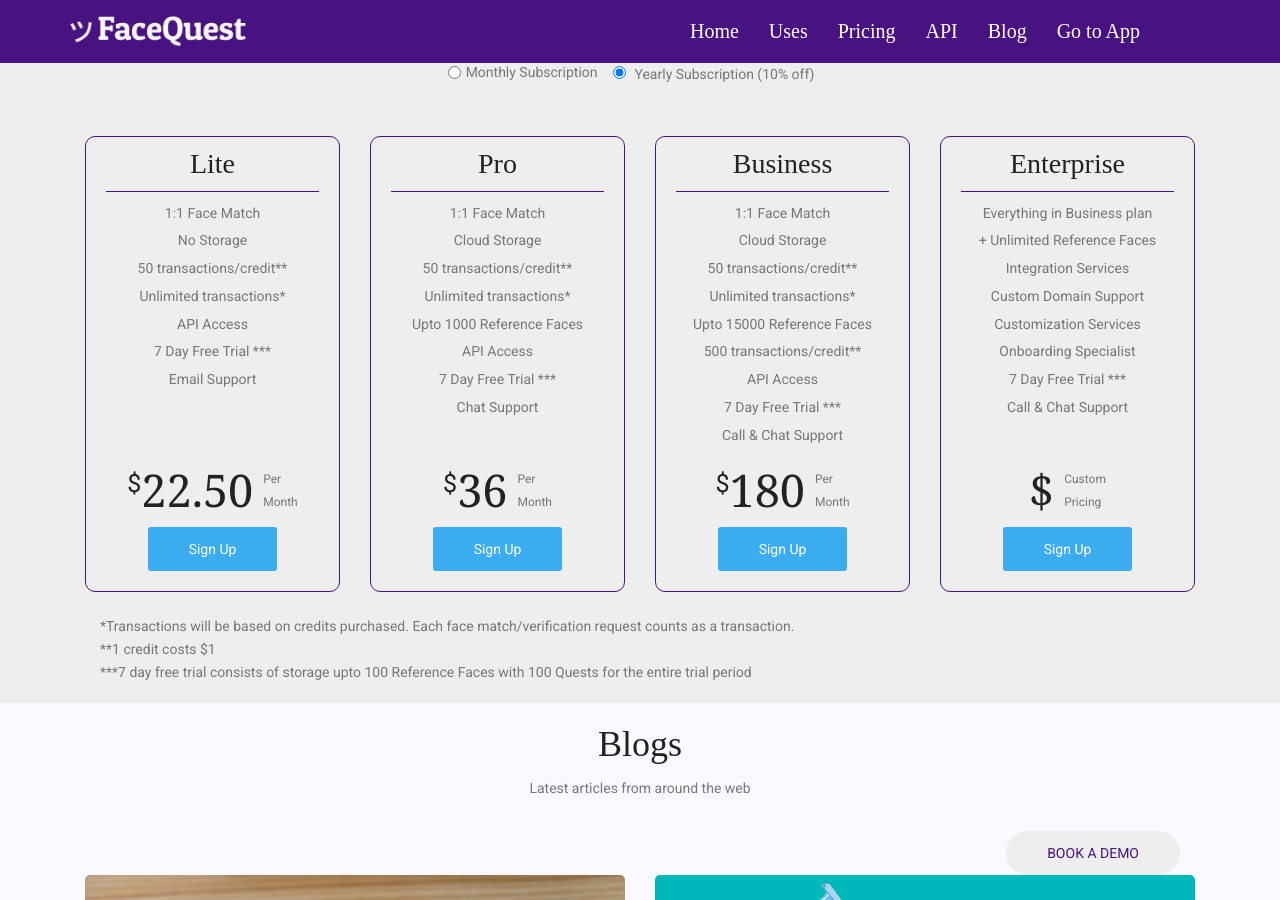
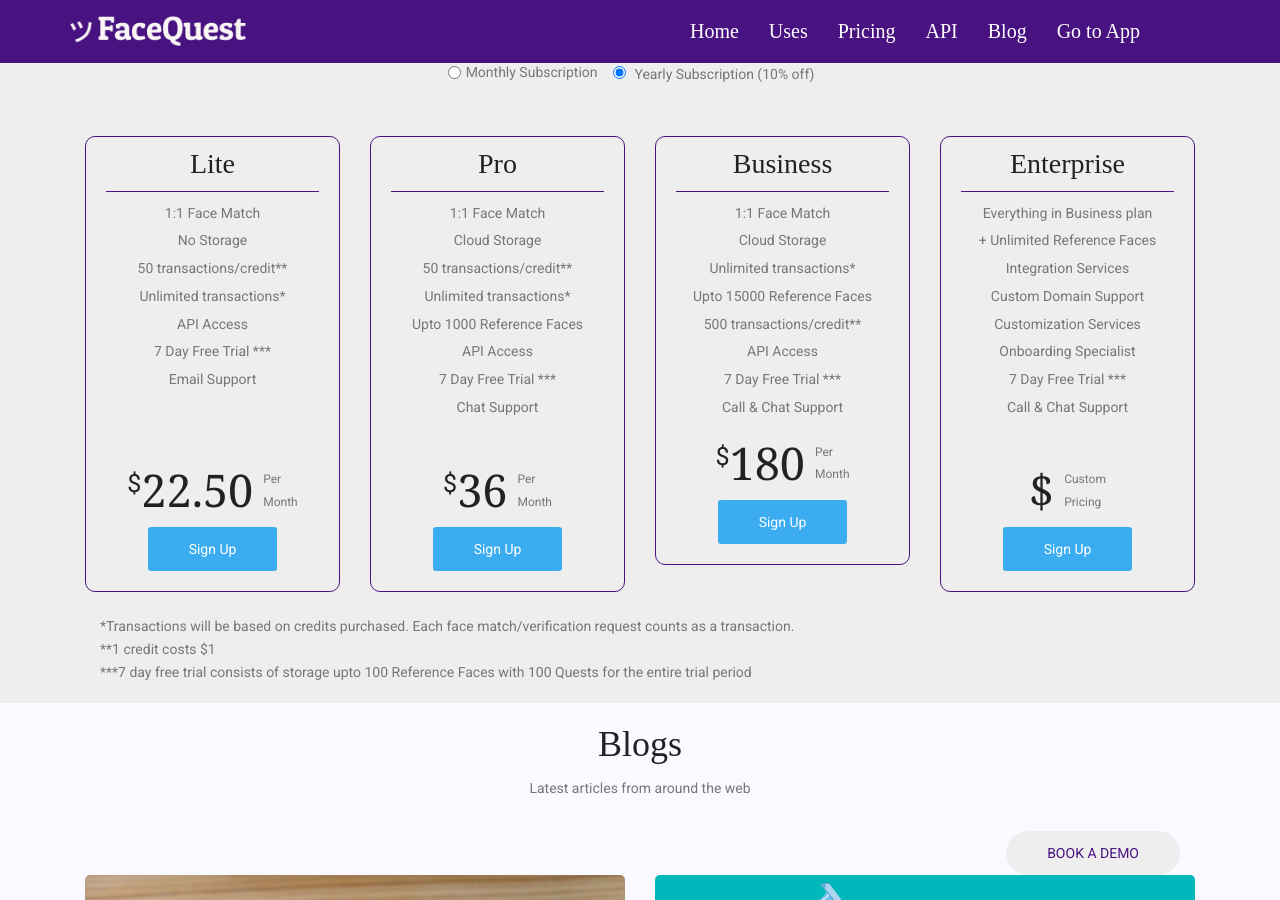
Before and after one commit to ampyard/facequest, a Jekyll site: the page built from index.html, in a window 1280 px wide and 900 px high, scrolled down 2778 px. Built offline with Jekyll 4.4.1, drawn with Linux system fonts in a browser that asks for light colours; nearby versions of some CDN libraries; some web fonts are replaced; comment, search, counter and statistics services are not loaded.

Commit message:
Update pricing_area.html

```diff
--- a/_includes/pricing_area.html
+++ b/_includes/pricing_area.html
@@ -78,7 +78,6 @@
           <ul class="lists">
             <li>1:1 Face Match</li>
             <li>Cloud Storage</li>
-            <li>50 transactions/credit**</li>
             <li>Unlimited transactions*</li>
             <li>Upto 15000 Reference Faces</li>
             <li>500 transactions/credit**</li>
@@ -182,7 +181,6 @@
           <ul class="lists">
             <li>1:1 Face Match</li>
             <li>Cloud Storage</li>
-            <li>50 transactions/credit**</li>
             <li>Unlimited transactions*</li>
             <li>Upto 15000 Reference Faces</li>
             <li>500 transactions/credit**</li>
```
